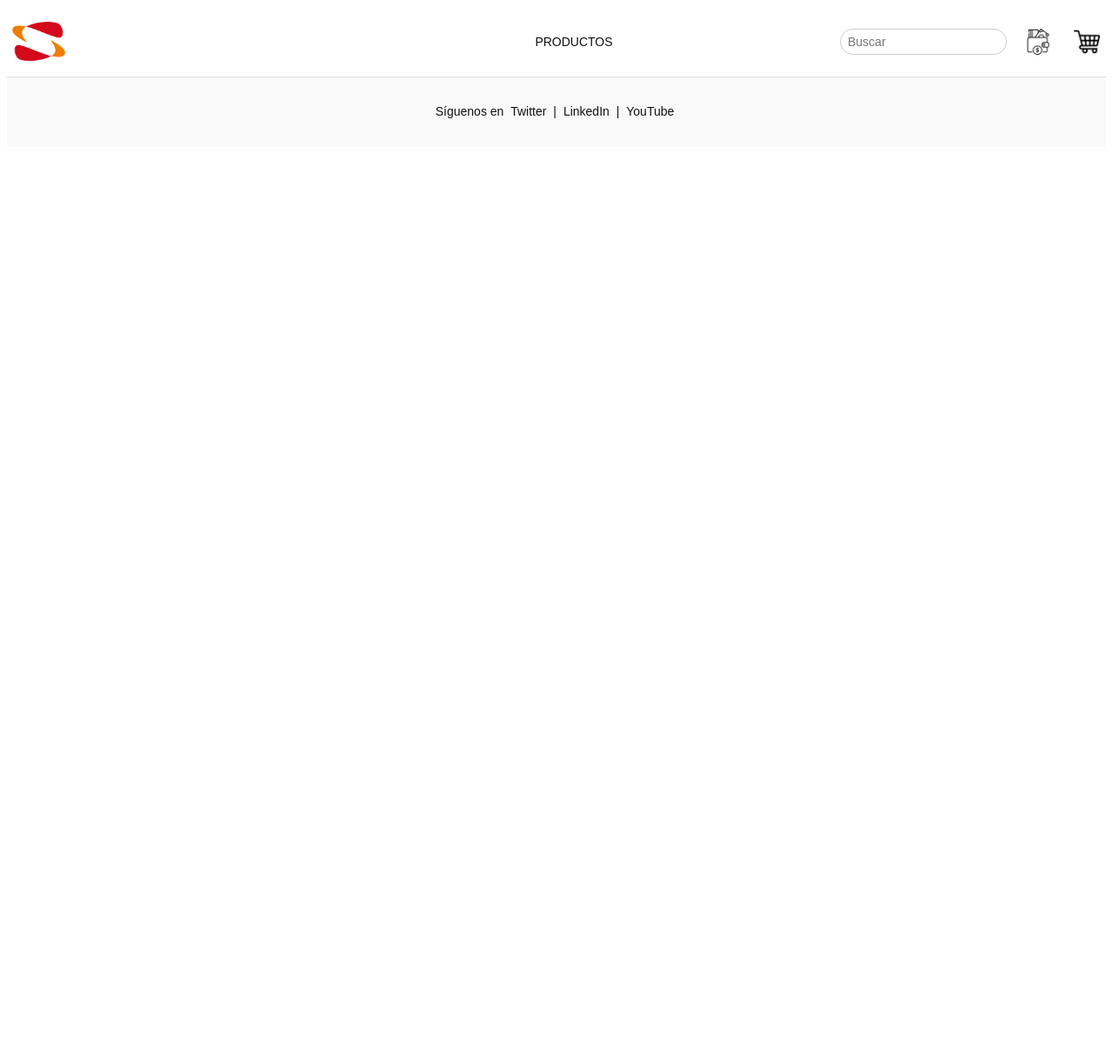
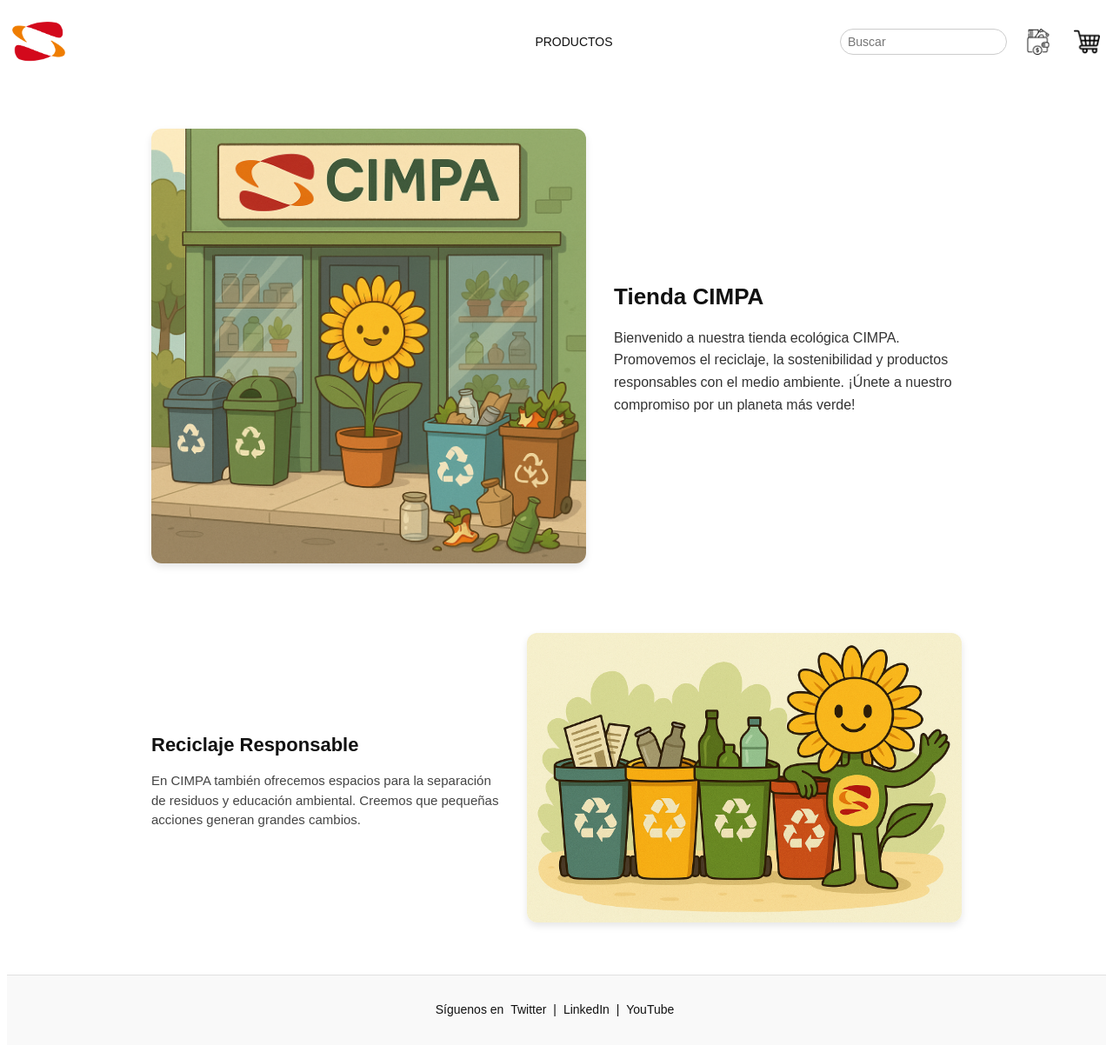
Before and after one commit to gregory2023/TiendaCimpa, a PHP site: page /menu.html in a window 1280 px wide. Shown: the whole page at 87% size. Before the commit the page ends 136 px from the top, so only its background shows below. Run offline with PHP 8.4, Linux system fonts and the light colour scheme.

Commit message:
Inicio Actualizado

```diff
--- a/assets/css/menu.css
+++ b/assets/css/menu.css
@@ -103,6 +103,71 @@
     height: 30px;
     object-fit: contain;
   }
+  .tienda-info {
+    display: flex;
+    align-items: center;
+    justify-content: center;
+    gap: 32px;
+    max-width: 1100px;
+    margin: 40px auto;
+    padding: 20px;
+  }
+
+  .imagen-tienda {
+    border-radius: 12px;
+    max-width: 500px;
+    width: 100%;
+    height: auto;
+    box-shadow: 0 4px 8px rgba(0,0,0,0.1);
+  }
+
+  .descripcion-tienda {
+    max-width: 400px;
+  }
+
+  .descripcion-tienda h2 {
+    font-size: 26px;
+    margin-bottom: 12px;
+  }
+
+  .descripcion-tienda p {
+    font-size: 16px;
+    line-height: 1.6;
+    color: #333;
+  }
+  .tienda-info-secundaria {
+    display: flex;
+    align-items: center;
+    justify-content: center;
+    gap: 32px;
+    max-width: 1000px;
+    margin: 40px auto;
+    padding: 20px;
+  }
+
+  .descripcion-secundaria {
+    max-width: 400px;
+  }
+
+  .descripcion-secundaria h3 {
+    font-size: 22px;
+    margin-bottom: 10px;
+  }
+
+  .descripcion-secundaria p {
+    font-size: 15px;
+    color: #444;
+    line-height: 1.5;
+  }
+
+  .imagen-secundaria {
+    border-radius: 12px;
+    max-width: 500px;
+    width: 100%;
+    height: auto;
+    box-shadow: 0 4px 8px rgba(0,0,0,0.1);
+  }
+
   .footerz {
     text-align: center;
     padding: 16px;
--- a/menu.html
+++ b/menu.html
@@ -31,7 +31,26 @@
       </div>
     </div>
   </header>
-
+  <div class="tienda-info">
+    <img src="assets/img/tienda cimpa.png" alt="Tienda CIMPA" class="imagen-tienda">
+    <div class="descripcion-tienda">
+      <h2>Tienda CIMPA</h2>
+      <p>
+        Bienvenido a nuestra tienda ecológica CIMPA. Promovemos el reciclaje, la sostenibilidad
+        y productos responsables con el medio ambiente. ¡Únete a nuestro compromiso por un planeta más verde!
+      </p>
+    </div>
+  </div>
+  <div class="tienda-info-secundaria">
+    <div class="descripcion-secundaria">
+      <h3>Reciclaje Responsable</h3>
+      <p>
+        En CIMPA también ofrecemos espacios para la separación de residuos y educación ambiental.
+        Creemos que pequeñas acciones generan grandes cambios.
+      </p>
+    </div>
+    <img src="assets/img/reciclaje.png.png" alt="Reciclaje CIMPA" class="imagen-secundaria">
+  </div>
   <footer class="footerz">
     <p>
       Síguenos en
```
Also changed, not shown: assets/img/reciclaje.png.png (added), assets/img/tienda cimpa.png (added).
